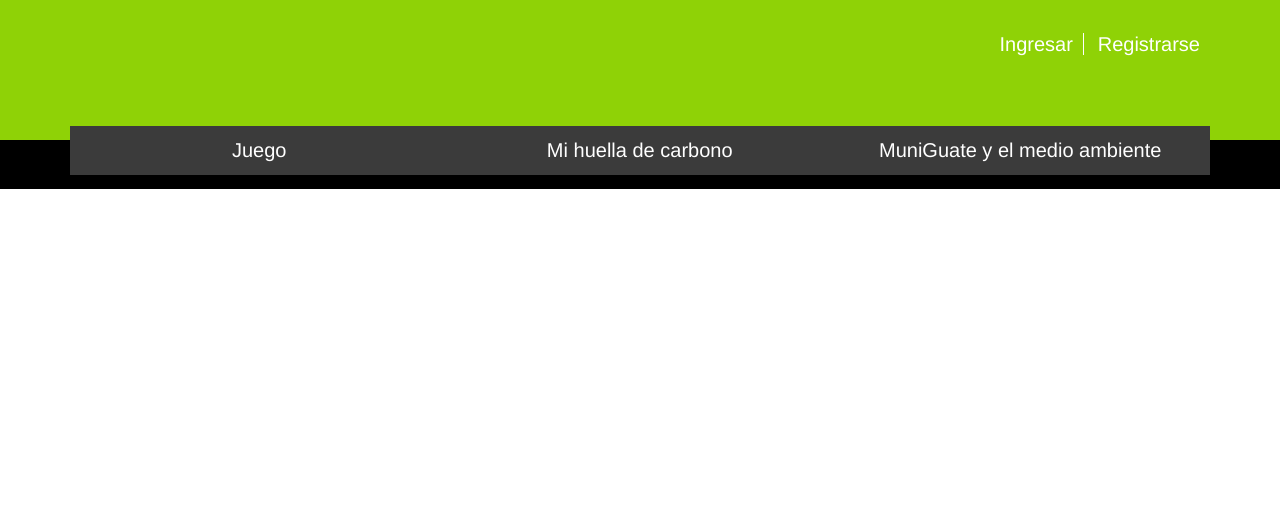
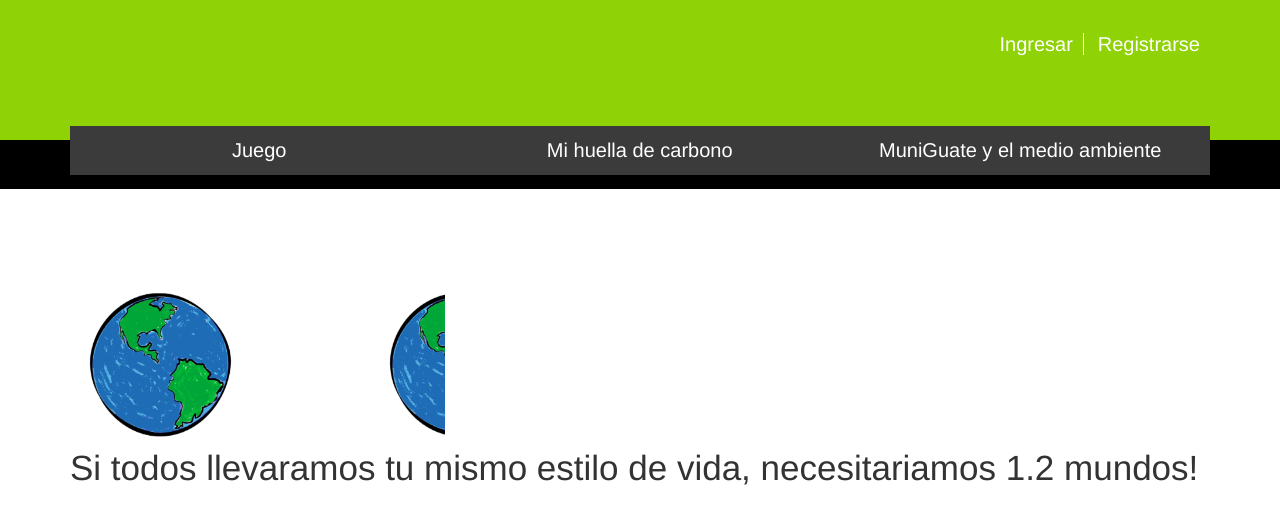
Before and after one commit to JJ-Fong/ambientApp, a Django app: page /ambientapp/resultado/ in a window 1280 px wide. Shown: the top 524 px of the page. Run offline with Django 3.2, Linux system fonts and the light colour scheme; some libraries are stand-ins or nearby versions.

Commit message:
Resultados

```diff
--- a/src/templates/hackathonResultados.html
+++ b/src/templates/hackathonResultados.html
@@ -1 +1,48 @@
 {% include "hackathonHeader.html" %}
+
+<html>
+	<head>
+
+	</head>
+
+	<body>
+		<div class="container content">
+			<div class="container">
+				<div class="wrapper">
+					<img class="world-complete" src="/static/img/World.png" alt="">
+				</div>
+				<div class="wrapper percentage-2">
+					<img class="world-percentage" src="/static/img/World.png" alt="">
+				</div>
+			</div>
+			<h4 class="resultado">
+				Si todos llevaramos tu mismo estilo de vida, necesitariamos 1.2 mundos!
+			</h4>
+
+		</div>
+	</body>
+
+	<style>
+	.content{
+		text-align: left;
+		margin-top: 100px;
+		align-content: center;
+	}
+
+	.resultado{
+		font-size: 35px;
+	}
+
+	.wrapper, img{
+		height: 150px;
+		width: 150px;
+		float: left;
+	}
+
+	.world-percentage{
+		position: absolute;
+		clip: rect(0px,60px,150px,0px);
+	}
+
+	</style>
+</html>
```
